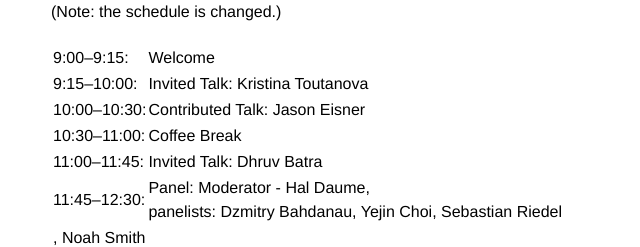
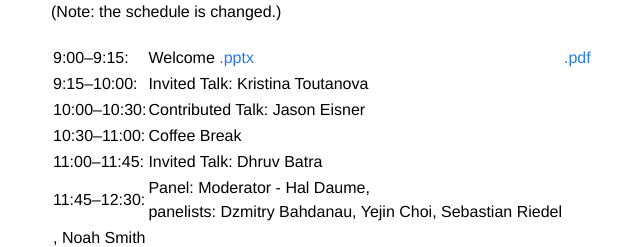
Before and after one commit to structuredprediction/structuredprediction.github.io, a Jekyll site: the page built from 3_schedule.md, in a window 1280 px wide. Shown: the part 541-788 px from the top of the page, without its empty margins (189-829 px from the left). Built offline with Jekyll 4.4.1, drawn with Linux system fonts in a browser that asks for light colours.

Commit message:
Update 3_schedule.md

```diff
--- a/3_schedule.md
+++ b/3_schedule.md
@@ -26,7 +26,7 @@ name: 3
 </center>
 (Note: the schedule is changed.)
 
-|9:00--9:15:    | Welcome |
+|9:00--9:15:    | Welcome [.pptx](emnlp16workshop.pptx) | [.pdf](emnlp16workshop.pdf) |
 |9:15--10:00:    | Invited Talk: Kristina Toutanova |
 |10:00--10:30:   | Contributed Talk: Jason Eisner |
 |10:30--11:00:   | Coffee Break |
```
